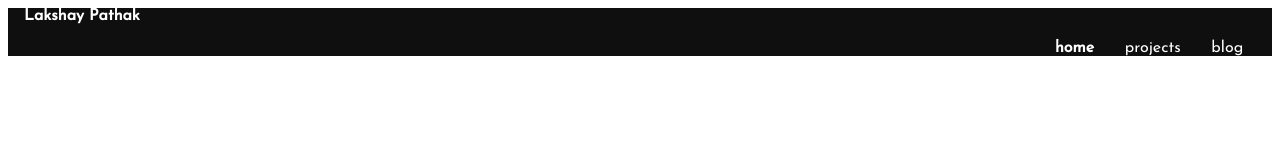
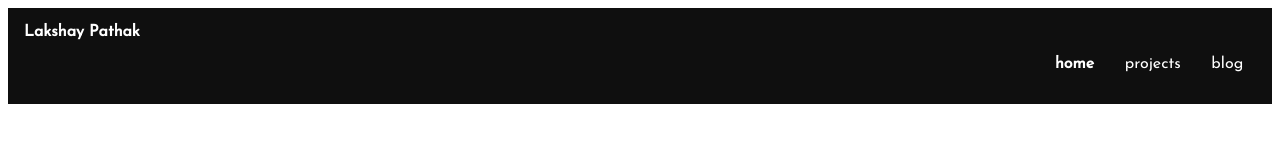
Before and after one commit to Lakshay-Pathak/Lakshay-Portfolio, a plain HTML site: page index.html in a window 1280 px wide. Drawn offline with Linux system fonts and the light colour scheme.

Commit message:
Update styles.css

```diff
--- a/styles.css
+++ b/styles.css
@@ -58,7 +58,7 @@ hr {
 /** nav **/
 .navigation {
     background-color: var(--primary);
-    padding: 0rem 0rem;
+    padding: 1rem 0rem;
     color: white;
 
 }
```
